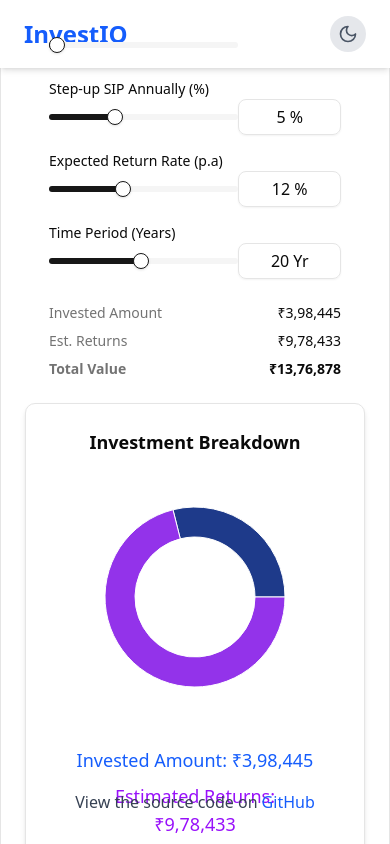
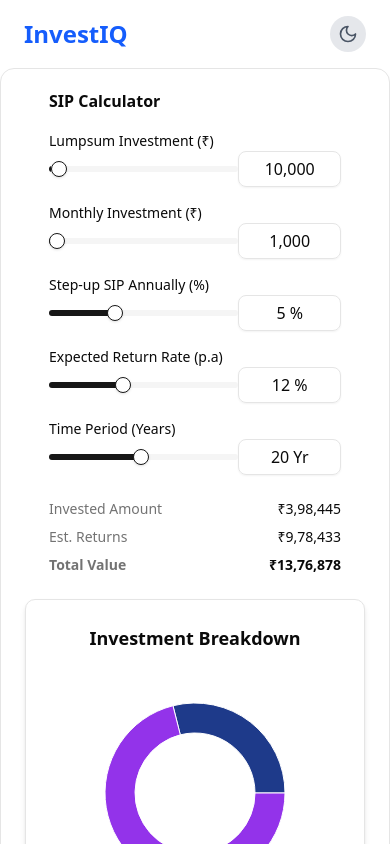
Before and after one commit to rutvik-kalathiya/sip-calculator, a Next.js app: page / in a window 390 px wide. Shown: the top 844 px of the page. Built offline with nearby package versions, Linux system fonts and the light colour scheme.

Commit message:
Fixed design for small screen size

```diff
--- a/app/components/Footer.tsx
+++ b/app/components/Footer.tsx
@@ -3,7 +3,7 @@ import Link from "next/link";
 
 export default function Footer() {
   return (
-    <footer className="w-full py-4 bg-gray-100 dark:bg-gray-900 h-[10vh]">
+    <footer className="w-full py-4 bg-gray-100 dark:bg-gray-900">
       <p className="text-gray-700 dark:text-gray-300 h-full flex items-center justify-center">
         View the source code on
         <Link
--- a/app/components/InvestmentCalculator.tsx
+++ b/app/components/InvestmentCalculator.tsx
@@ -79,7 +79,7 @@ const handleInputChange = (
 };
 
   return (
-    <section id="calculator" className="bg-background text-foreground flex items-center justify-center h-[90vh]">
+    <section id="calculator" className="bg-background text-foreground flex items-center justify-center">
       <div className="container flex justify-center">
       <Card className="p-6 flex flex-col md:flex-row gap-6 bg-white dark:bg-gray-800 shadow-lg w-full">
           {/* Left Side - Calculator */}
--- a/app/components/NavBar.tsx
+++ b/app/components/NavBar.tsx
@@ -7,7 +7,7 @@ export default function NavBar() {
   const { theme, toggleTheme } = useTheme();
 
   return (
-    <nav className="fixed top-0 w-full bg-white dark:bg-gray-900 shadow-md transition-all">
+    <nav className="w-full bg-white dark:bg-gray-900 shadow-md transition-all">
       <div className="container mx-auto flex items-center justify-between px-6 py-4">
         {/* Logo */}
         <Link href="/" className="text-2xl font-bold text-blue-600 dark:text-white">
--- a/app/page.tsx
+++ b/app/page.tsx
@@ -4,7 +4,7 @@ import Footer from "./components/Footer";
 
 export default function Home() {
   return (
-    <div>
+    <div className="h-[100vh] flex flex-col justify-between">
       <NavBar />
       <InvestmentCalculator />
       <Footer />
```
